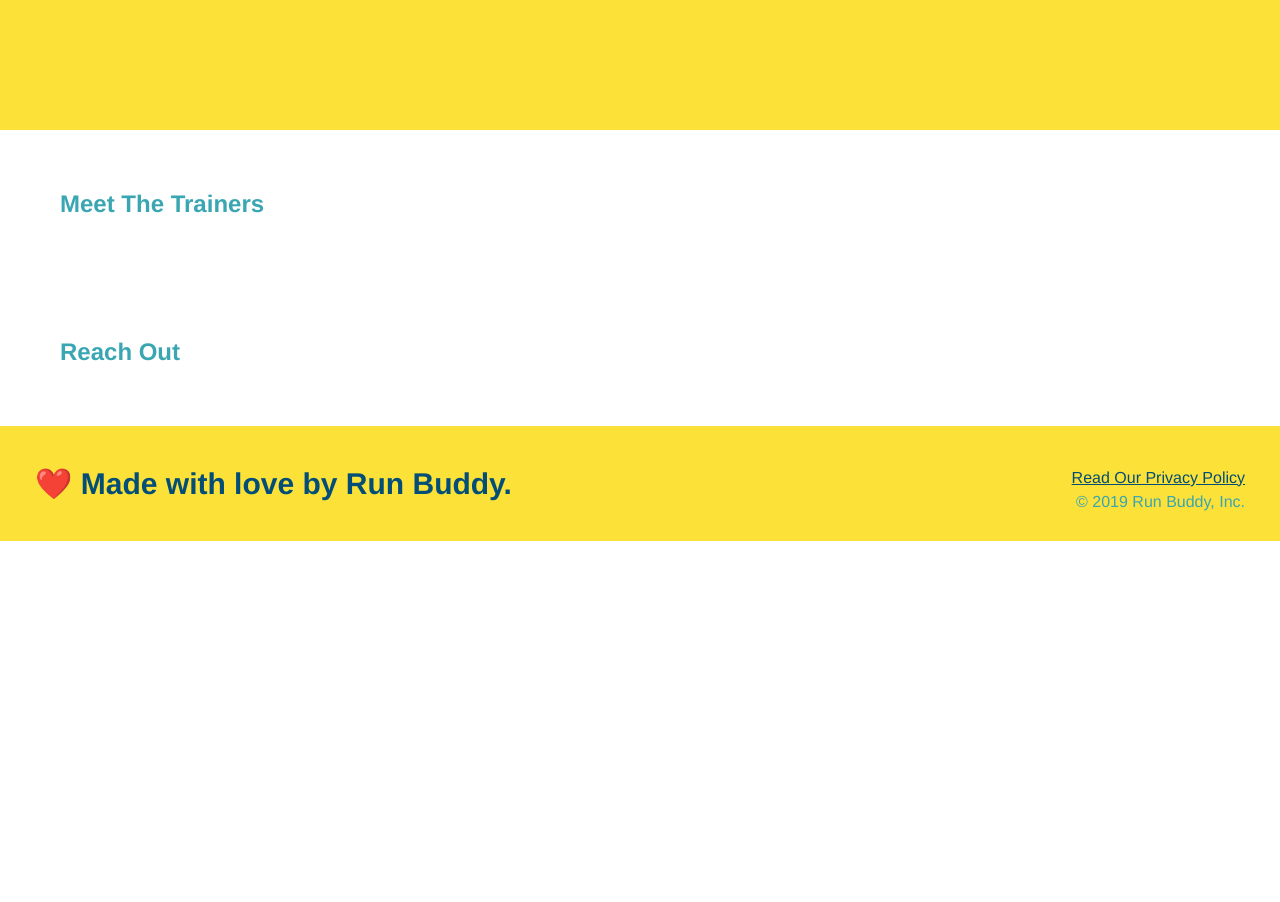
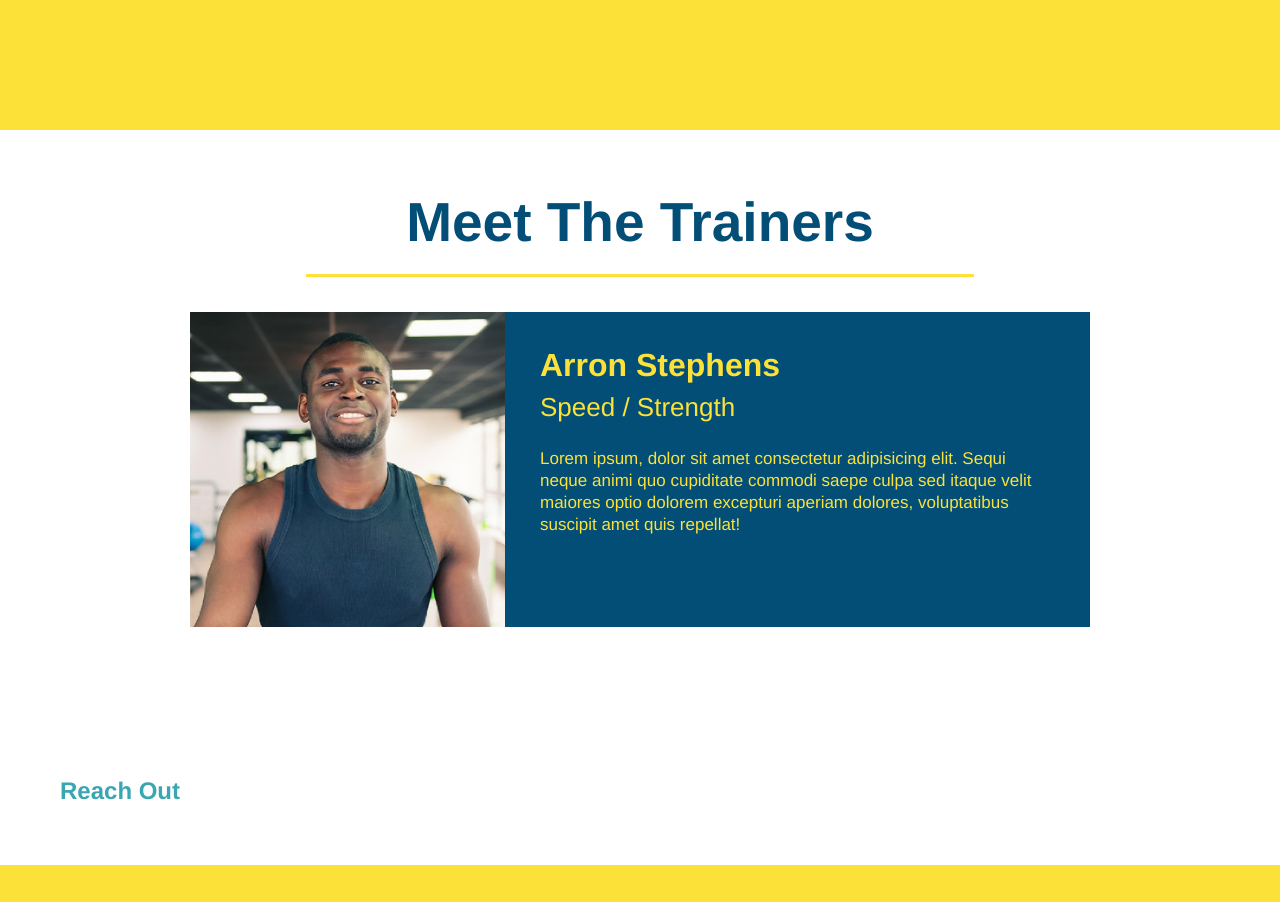
Before and after one commit to ChauDeveloper/run-buddy, a plain HTML site: page index.html in a window 1280 px wide. Shown: the part 2720-3622 px from the top of the page. Before the commit the page ends 3261 px from the top, so only its background shows below. Drawn offline with Linux system fonts and the light colour scheme.

Commit message:
add 1st trainer

```diff
--- a/assets/css/style.css
+++ b/assets/css/style.css
@@ -54,6 +54,7 @@ header {
     background-position: center;
     position: relative;
   }
+  /* Hero Style End */
 
   .hero-form {
     border: 3px solid #024e76;
@@ -97,7 +98,7 @@ header {
     font-size: 16px;
   }
 
-  /* Hero Style End */
+
 
   .section-title {
     font-size: 55px;
@@ -179,3 +180,50 @@ header {
   footer a {
     color: #024e76;
   }
+
+  .trainers {
+    text-align: center;
+  }
+
+  .trainer {
+    width: 900px;
+    margin: 0 auto 30px auto;
+    background: #024e76;
+    color: #fce138;
+    overflow: auto;
+  }
+
+  .trainer img {
+    width: 35%;
+    float: left;
+  }
+
+  .trainer-bio {
+    padding: 35px;
+    float: left;
+    width: 65%;
+  }
+
+  .text-left {
+    text-align: left;
+  }
+
+  .text-right {
+    text-align: right;
+  }
+
+  .trainer-bio h3 {
+    font-size: 32px;
+    margin-bottom: 8px;
+  }
+
+  .trainer-bio h4 {
+    font-weight: lighter;
+    font-size: 26px;
+    margin-bottom: 25px;
+  }
+
+  .trainer-bio p {
+    font-size: 17px;
+    line-height: 1.3;
+  }
--- a/index.html
+++ b/index.html
@@ -107,12 +107,23 @@
     </div>
   </section>
   <!-- "meet the trainers" section -->
-  <section>
-    <h2>Meet The Trainers</h2>
+  <section id="your-trainers" class="trainers">
+    <h2 class="section-title primary-border">Meet The Trainers</h2>
+    <article class="trainer">
+        <img src="./assets/01-05-trainers/trainer-1.jpg" alt="Arron Stephens in his workout clothes, ready to pump iron" />
+        <div class="trainer-bio text-left">
+          <h3>Arron Stephens</h3>
+          <h4>Speed / Strength</h4>
+          <p>
+            Lorem ipsum, dolor sit amet consectetur adipisicing elit. Sequi neque animi quo cupiditate commodi saepe culpa sed
+            itaque velit maiores optio dolorem excepturi aperiam dolores, voluptatibus suscipit amet quis repellat!
+          </p>
+        </div>
+      </article>
   </section>
 
   <!-- "reach out" section -->
-  <section>
+  <section >
     <h2>Reach Out</h2>
   </section>
 
```
Also changed, not shown: assets/01-05-trainers/trainer-1.jpg (added), assets/01-05-trainers/trainer-2.jpg (added), assets/01-05-trainers/trainer-3.jpg (added).
